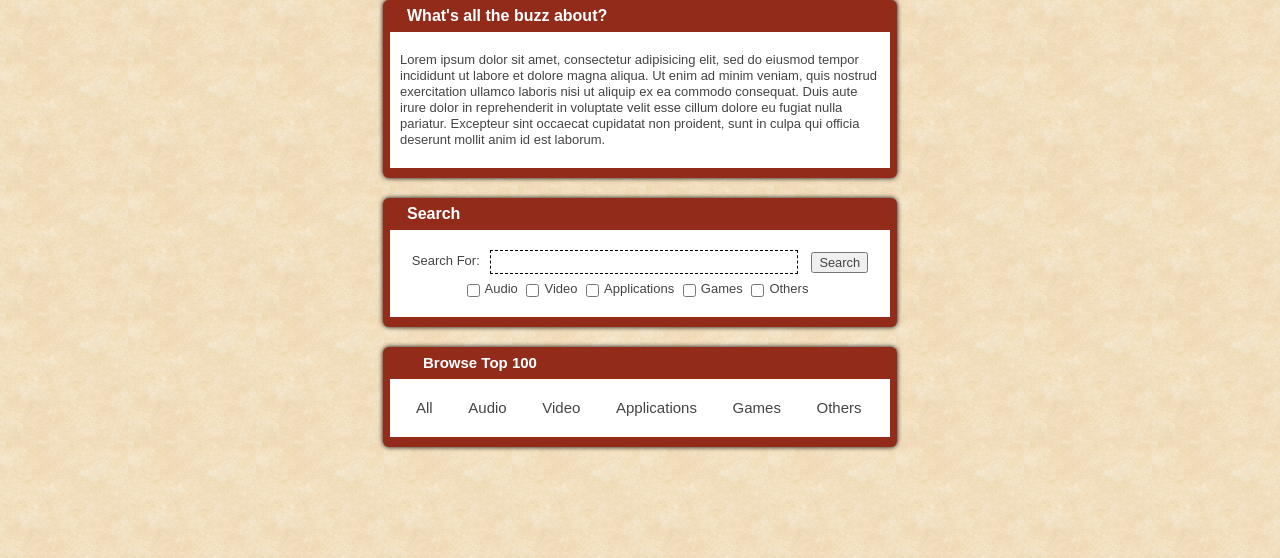
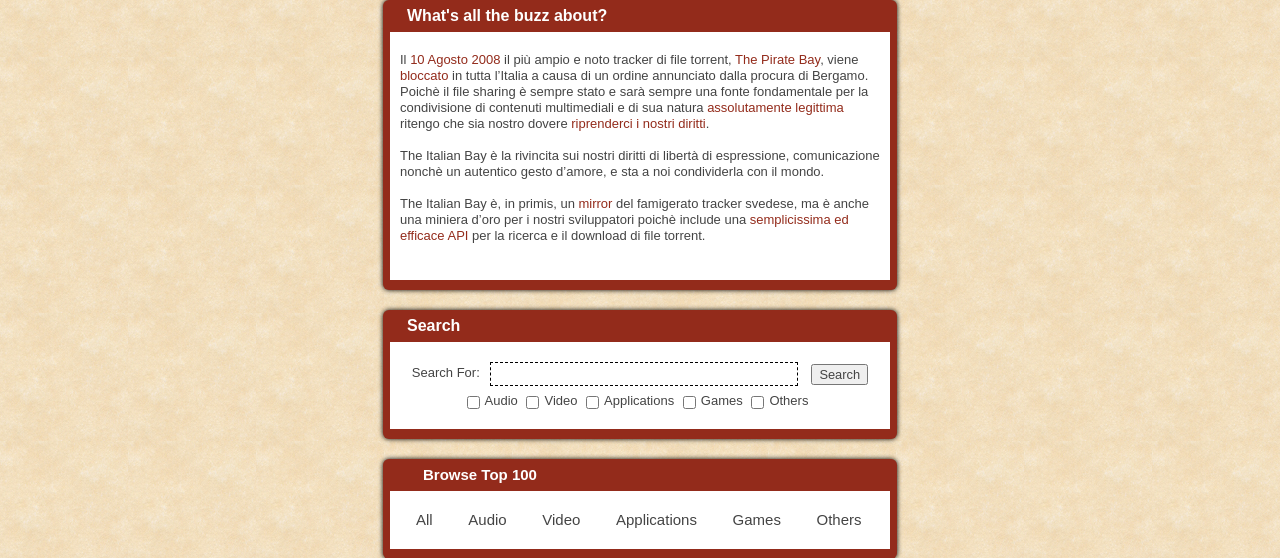
Before and after one commit to PirosB3/TheItalianBay, a Python web app: template templates/index.html in a window 1280 px wide. Shown: the part 199-757 px from the top of the page. Run offline with Jinja, Linux system fonts and the light colour scheme; the template is opened without the code that fills it, so the values that code supplies are empty; some libraries are stand-ins or nearby versions.

Commit message:
Added description in front page

```diff
--- a/static/css/style.css
+++ b/static/css/style.css
@@ -228,6 +228,10 @@ header{
     text-decoration: underline;
 }
 
+#info-section b{
+    color: #932B1B;
+}
+
 
 .ir { display: block; text-indent: -999em; overflow: hidden; background-repeat: no-repeat; text-align: left; direction: ltr; }
 .hidden { display: none; visibility: hidden; }
--- a/templates/index.html
+++ b/templates/index.html
@@ -9,7 +9,9 @@
 	<div id="info-section" class="section startup-closed">
 		<h3 class="section-title"><a href="#">What's all the buzz about?</a></h3>
 		<div class="section-content">
-			Lorem ipsum dolor sit amet, consectetur adipisicing elit, sed do eiusmod tempor incididunt ut labore et dolore magna aliqua. Ut enim ad minim veniam, quis nostrud exercitation ullamco laboris nisi ut aliquip ex ea commodo consequat. Duis aute irure dolor in reprehenderit in voluptate velit esse cillum dolore eu fugiat nulla pariatur. Excepteur sint occaecat cupidatat non proident, sunt in culpa qui officia deserunt mollit anim id est laborum.
+			Il <b>10 Agosto 2008</b> il più ampio e noto tracker di file torrent, <b>The Pirate Bay</b>, viene <b>bloccato</b> in tutta l’Italia a causa di un ordine annunciato dalla procura di Bergamo. Poichè il file sharing è sempre stato e sarà sempre una fonte fondamentale per la condivisione di contenuti multimediali e di sua natura <b>assolutamente legittima</b> ritengo che sia nostro dovere <b>riprenderci i nostri diritti</b>.</br></br>The Italian Bay è la rivincita sui nostri diritti di libertà di espressione, comunicazione nonchè un autentico gesto d’amore, e sta a noi condividerla con il mondo.</br></br>
+
+			The Italian Bay è, in primis, un <b>mirror</b> del famigerato tracker svedese, ma è anche una miniera d’oro per i nostri sviluppatori poichè include una <b>semplicissima ed efficace API</b> per la ricerca e il download di file torrent.</br></br>
 		</div>
 	</div>
 
```
